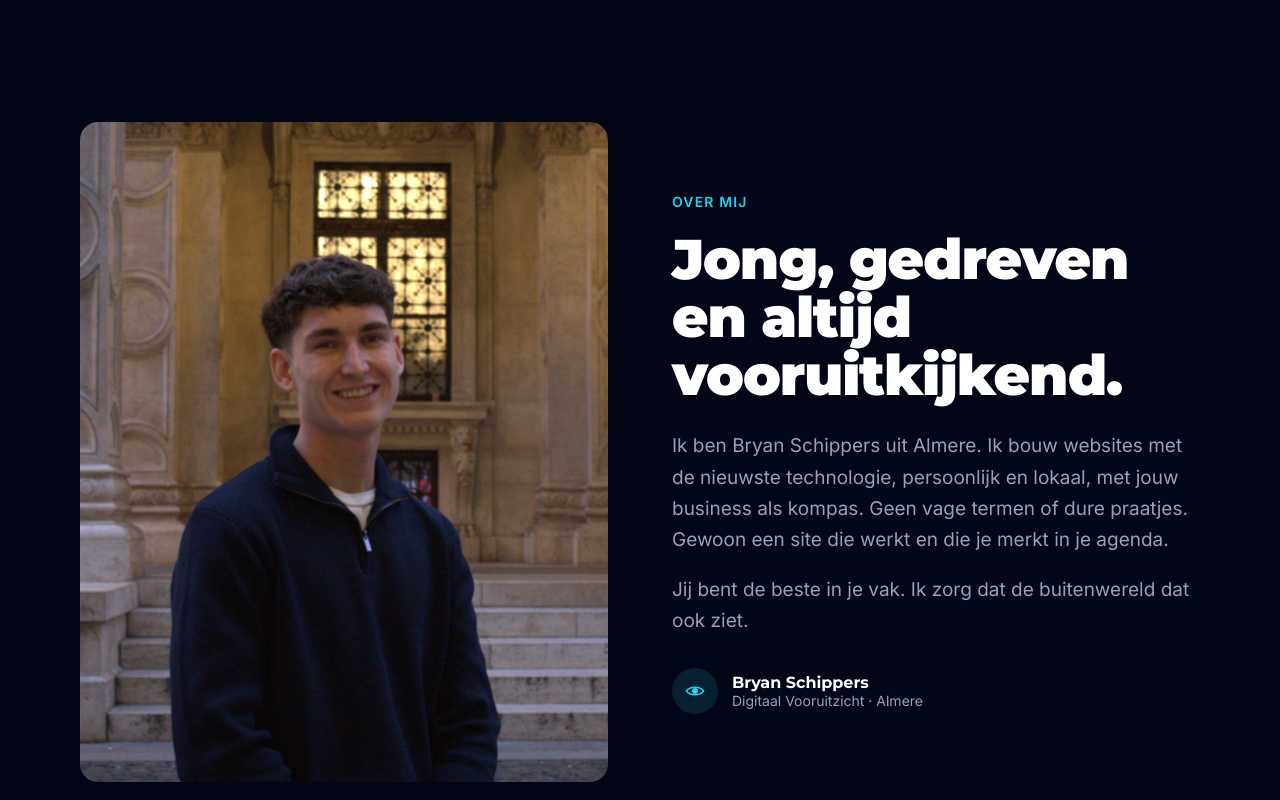
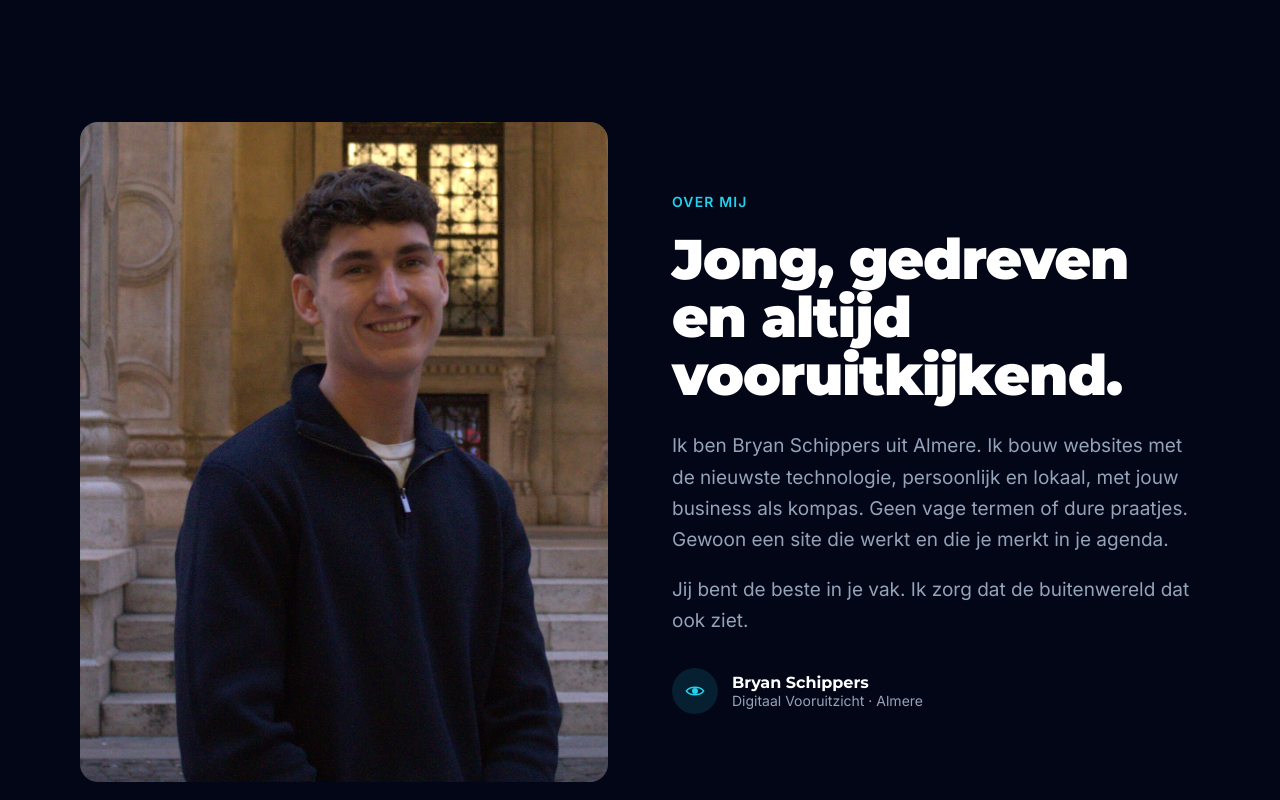
Before and after one commit to bryanclaudeAi/digitaalvooruitzichtwebsite, a Next.js app: page / in a window 1280 px wide. Shown: the part 4500-5300 px from the top of the page. Built offline with nearby package versions, Linux system fonts and the light colour scheme.

Commit message:
Replace about-me photo with sharp high-res crop from Canon original

```diff
--- a/app/page.tsx
+++ b/app/page.tsx
@@ -284,7 +284,7 @@ export default function Home() {
       <section id="over" style={{ background: '#020617', color: '#FFFFFF', fontFamily: 'var(--font-inter), sans-serif', padding: 'clamp(20px,4vw,40px) clamp(24px,6vw,80px) clamp(80px,12vw,150px)' }}>
         <div style={{ maxWidth: '1120px', margin: '0 auto', display: 'grid', gridTemplateColumns: 'repeat(auto-fit,minmax(260px,1fr))', gap: 'clamp(36px,5vw,72px)', alignItems: 'center' }}>
           <div style={{ borderRadius: '18px', overflow: 'hidden', aspectRatio: '4/5', position: 'relative' }}>
-            <Image src="/bryan-schippers.png" alt="Bryan Schippers - Digitaal Vooruitzicht" fill style={{ objectFit: 'cover', objectPosition: 'center top' }} sizes="(max-width: 768px) 100vw, 40vw" />
+            <Image src="/bryan-schippers.jpg" alt="Bryan Schippers - Digitaal Vooruitzicht" fill style={{ objectFit: 'cover', objectPosition: 'center top' }} sizes="(max-width: 768px) 100vw, 40vw" />
           </div>
 
           <div>
```
Also changed, not shown: public/bryan-schippers.jpg (added), public/bryan-schippers.png (deleted).
